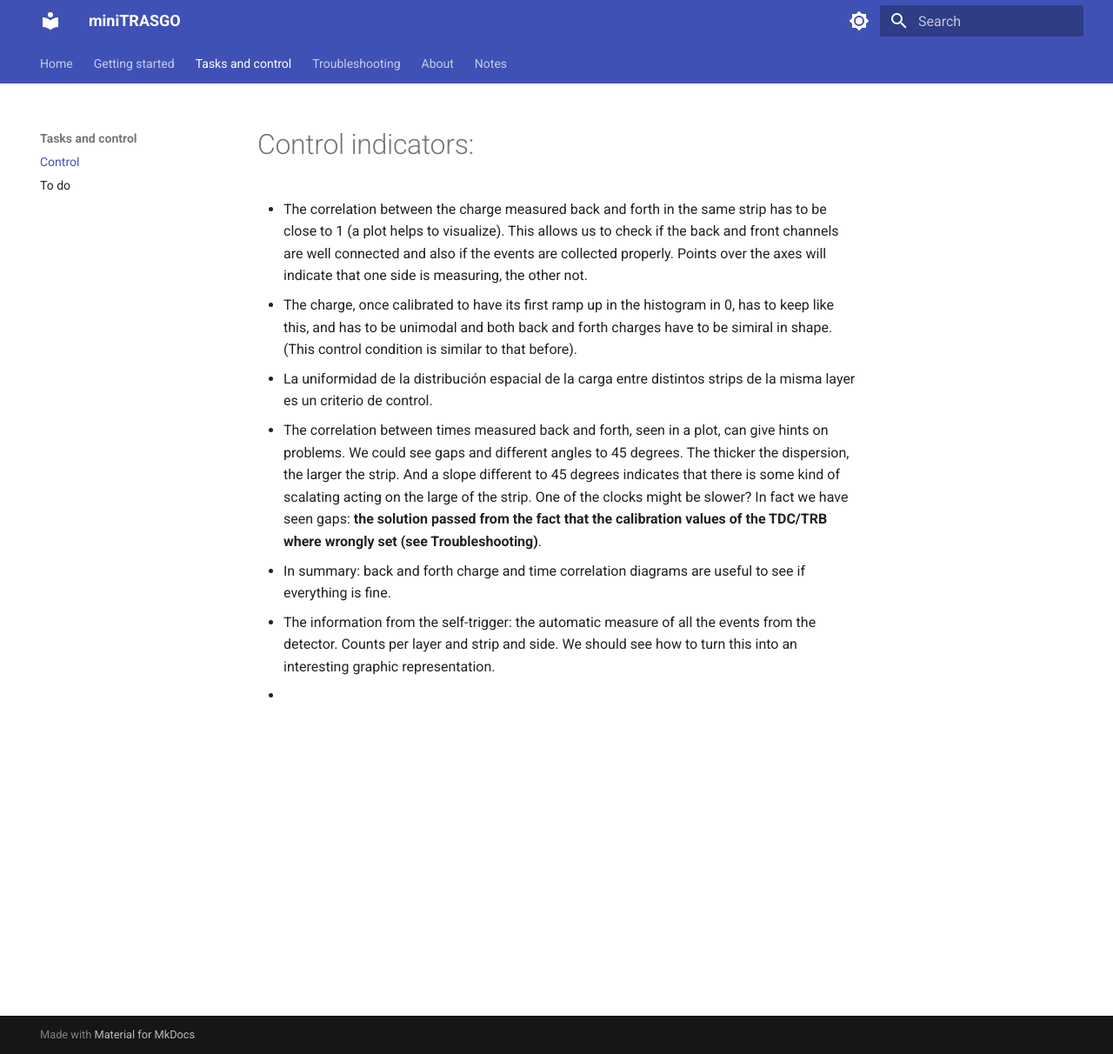
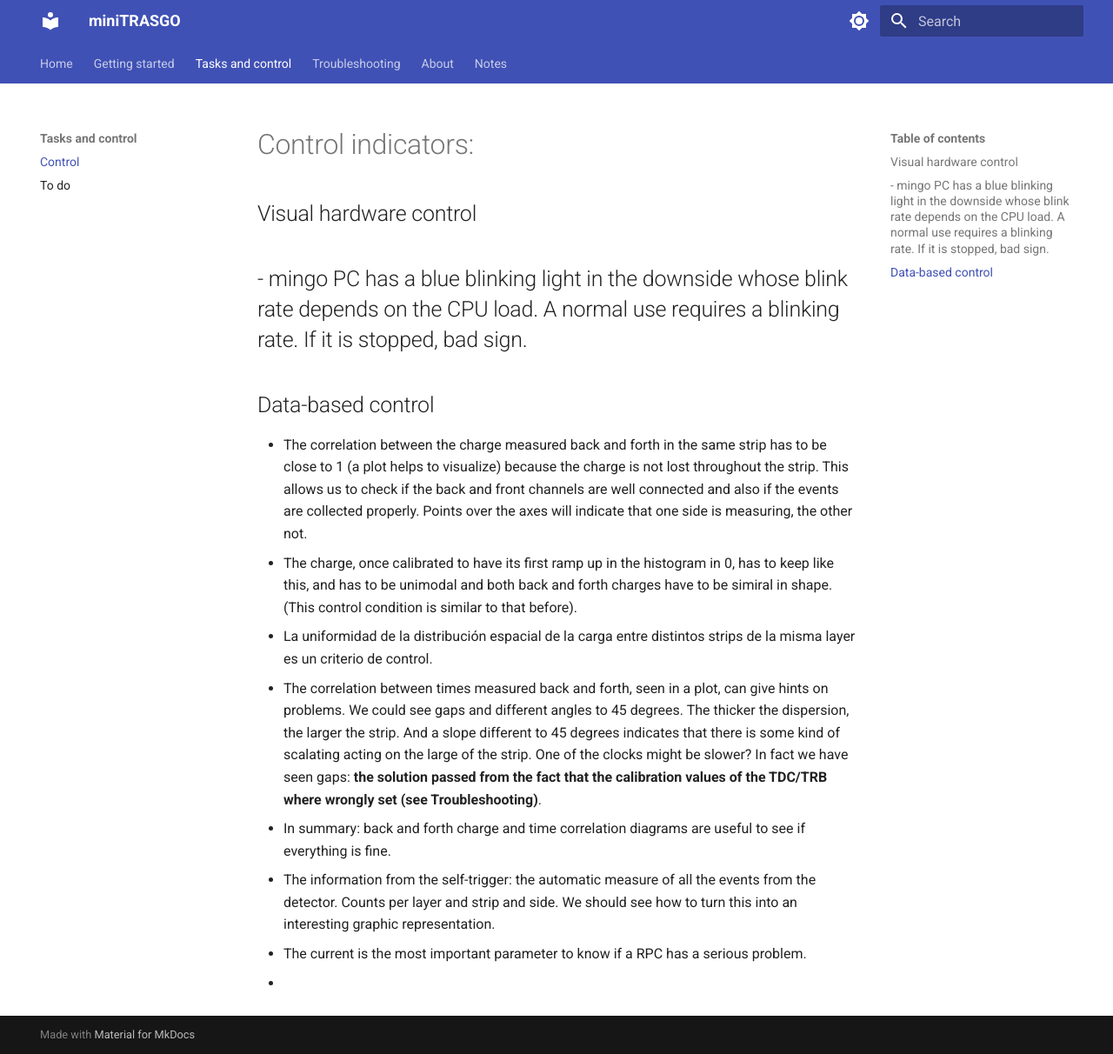
Before and after one commit to cayesoneira/miniTRASGO-documentation, an MkDocs documentation site: the page built from docs/control.md, in a window 1280 px wide and 1212 px high. Shown: the whole window at 87% size. Built offline with MkDocs 1.6.1 and Material for MkDocs 9.7.7, drawn with Linux system fonts in a browser that asks for light colours.

Commit message:
Update control.md

```diff
--- a/docs/control.md
+++ b/docs/control.md
@@ -1,8 +1,15 @@
 # Control indicators:
-- The correlation between the charge measured back and forth in the same strip has to be close to 1 (a plot helps to visualize). This allows us to check if the back and front channels are well connected and also if the events are collected properly. Points over the axes will indicate that one side is measuring, the other not.
+
+## Visual hardware control
+- mingo PC has a blue blinking light in the downside whose blink rate depends on the CPU load. A normal use requires a blinking rate. If it is stopped, bad sign.
+-
+
+## Data-based control
+- The correlation between the charge measured back and forth in the same strip has to be close to 1 (a plot helps to visualize) because the charge is not lost throughout the strip. This allows us to check if the back and front channels are well connected and also if the events are collected properly. Points over the axes will indicate that one side is measuring, the other not.
 - The charge, once calibrated to have its first ramp up in the histogram in 0, has to keep like this, and has to be unimodal and both back and forth charges have to be simiral in shape. (This control condition is similar to that before).
 - La uniformidad de la distribución espacial de la carga entre distintos strips de la misma layer es un criterio de control.
 - The correlation between times measured back and forth, seen in a plot, can give hints on problems. We could see gaps and different angles to 45 degrees. The thicker the dispersion, the larger the strip. And a slope different to 45 degrees indicates that there is some kind of scalating acting on the large of the strip. One of the clocks might be slower? In fact we have seen gaps: **the solution passed from the fact that the calibration values of the TDC/TRB where wrongly set (see Troubleshooting)**.
 - In summary: back and forth charge and time correlation diagrams are useful to see if everything is fine.
 - The information from the self-trigger: the automatic measure of all the events from the detector. Counts per layer and strip and side. We should see how to turn this into an interesting graphic representation.
+- The current is the most important parameter to know if a RPC has a serious problem.
 -
```
